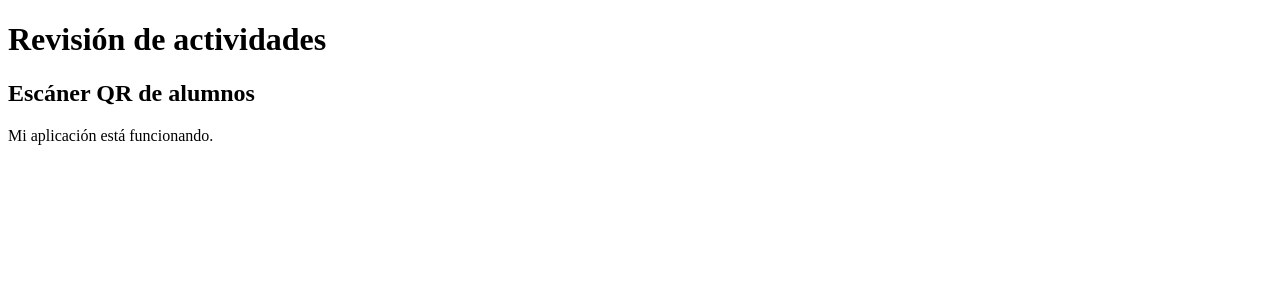
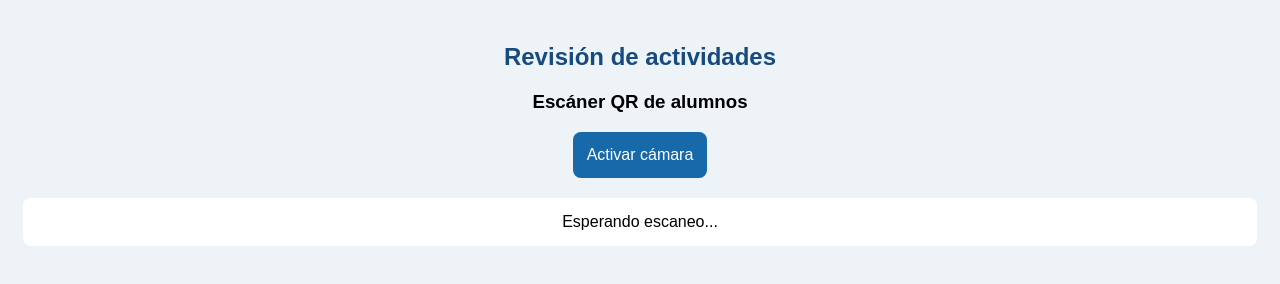
Before and after one commit to guadalupemsotelo/escaner-qr-alumnos, a plain HTML site: page index.html in a window 1280 px wide. Drawn offline with Linux system fonts and the light colour scheme.

Commit message:
Update index.html

```diff
--- a/index.html
+++ b/index.html
@@ -5,11 +5,93 @@
   <meta charset="UTF-8">
   <meta name="viewport"
         content="width=device-width, initial-scale=1">
-  <title>Escáner QR de alumnos</title>
+  <title>Revisión de actividades</title>
+
+  <script src="https://unpkg.com/html5-qrcode@2.3.8/html5-qrcode.min.js"></script>
+
+  <style>
+    body {
+      font-family: Arial, sans-serif;
+      background: #eef3f8;
+      text-align: center;
+      padding: 15px;
+    }
+    h2 { color: #174a7e; }
+    #reader {
+      width: 100%;
+      max-width: 400px;
+      margin: 20px auto;
+    }
+    button {
+      padding: 14px;
+      background: #1769aa;
+      color: white;
+      border: none;
+      border-radius: 8px;
+      font-size: 16px;
+    }
+    #resultado {
+      background: white;
+      padding: 15px;
+      border-radius: 8px;
+      overflow-wrap: anywhere;
+    }
+  </style>
 </head>
+
 <body>
-  <h1>Revisión de actividades</h1>
-  <h2>Escáner QR de alumnos</h2>
-  <p>Mi aplicación está funcionando.</p>
+  <h2>Revisión de actividades</h2>
+  <h3>Escáner QR de alumnos</h3>
+
+  <button id="boton"
+          onclick="iniciarCamara()">
+    Activar cámara
+  </button>
+
+  <div id="reader"></div>
+
+  <p id="resultado">
+    Esperando escaneo...
+  </p>
+
+  <script>
+    let escaner;
+    let activo = false;
+
+    async function iniciarCamara() {
+      if (activo) return;
+
+      document.getElementById("boton")
+        .disabled = true;
+
+      try {
+        escaner = new Html5Qrcode("reader");
+
+        await escaner.start(
+          { facingMode: "environment" },
+          {
+            fps: 10,
+            qrbox: { width: 220, height: 220 }
+          },
+          (texto) => {
+            document.getElementById(
+              "resultado"
+            ).textContent = "QR leído: " + texto;
+          },
+          () => {}
+        );
+
+        activo = true;
+      } catch (error) {
+        document.getElementById(
+          "resultado"
+        ).textContent =
+          "No se pudo abrir la cámara: " + error;
+
+        document.getElementById("boton")
+          .disabled = false;
+      }
+    }
+  </script>
 </body>
 </html>
```
